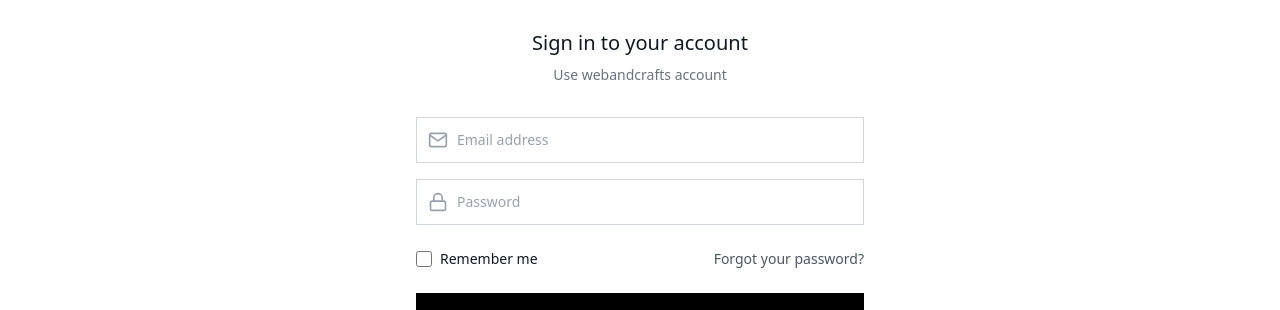
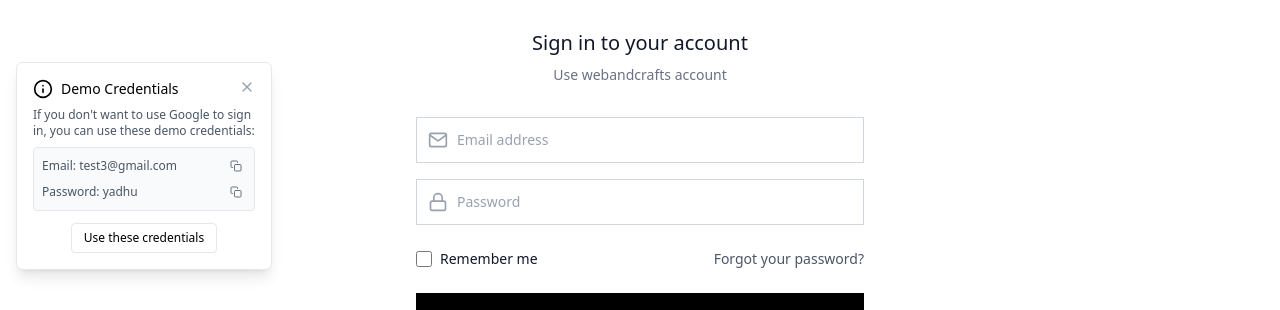
Before and after one commit to yadhukrishnapk/frontend-wacRooms, a React (Vite) app: page /signin in a window 1280 px wide. Shown: the part 234-544 px from the top of the page. Built offline with nearby package versions, Linux system fonts and the light colour scheme; no server answers.

Commit message:
Signin: Credetials tour

```diff
--- /dev/null
+++ b/src/componets/credentialsPopup/CredentialsTourPopUp.jsx
@@ -0,0 +1,165 @@
+import { useEffect, useState } from 'react';
+import { FiInfo, FiX, FiCopy, FiCheck } from 'react-icons/fi';
+
+const CredentialsTourPopup = ({ onClose, onUseCredentials }) => {
+  const [visible, setVisible] = useState(true);
+  const [isMobile, setIsMobile] = useState(window.innerWidth < 768);
+  const [copyStatus, setCopyStatus] = useState({
+    email: false,
+    password: false
+  });
+
+  const defaultCredentials = {
+    email: "test3@gmail.com",
+    password: "yadhu"
+  };
+
+  useEffect(() => {
+    const handleResize = () => {
+      setIsMobile(window.innerWidth < 768);
+    };
+
+    window.addEventListener('resize', handleResize);
+    return () => window.removeEventListener('resize', handleResize);
+  }, []);
+
+  useEffect(() => {
+    const timer = setTimeout(() => {
+      handleClose();
+    }, 10000);
+    return () => clearTimeout(timer);
+  }, []);
+
+  const handleClose = () => {
+    setVisible(false);
+    setTimeout(() => {
+      onClose && onClose();
+    }, 300);
+  };
+
+  const handleUseCredentials = () => {
+    onUseCredentials && onUseCredentials(defaultCredentials);
+    handleClose();
+  };
+
+  const handleCopyItem = (item, value) => {
+    navigator.clipboard.writeText(value).then(() => {
+      setCopyStatus(prev => ({ ...prev, [item]: true }));
+      setTimeout(() => {
+        setCopyStatus(prev => ({ ...prev, [item]: false }));
+      }, 2000);
+    });
+  };
+
+  if (!visible) return null;
+
+  // Mobile version of popup
+  if (isMobile) {
+    return (
+      <div className="fixed bottom-4 left-4 right-4 bg-white border border-gray-200 shadow-lg rounded-md p-4 z-50 animate-slideUp">
+        <div className="flex justify-between items-start">
+          <div className="flex items-center">
+            <FiInfo className="h-5 w-5 text-black mr-2" />
+            <h3 className="text-sm font-medium">Demo Credentials</h3>
+          </div>
+          <button
+            onClick={handleClose}
+            className="text-gray-400 hover:text-gray-600 transition-colors"
+            aria-label="Close"
+          >
+            <FiX className="h-4 w-4" />
+          </button>
+        </div>
+        <div className="mt-2 text-xs text-gray-600">
+          <p>If you don't want to use Google to sign in, you can use these demo credentials:</p>
+          <div className="mt-2 bg-gray-50 p-2 rounded border border-gray-200">
+            <div className="flex justify-between items-center mb-1">
+              <p><span className="font-medium">Email:</span> {defaultCredentials.email}</p>
+              <button
+                className="text-xs text-gray-500 hover:text-black transition-colors p-1"
+                onClick={() => handleCopyItem('email', defaultCredentials.email)}
+                aria-label="Copy email"
+              >
+                {copyStatus.email ? <FiCheck className="h-3 w-3 text-green-500" /> : <FiCopy className="h-3 w-3" />}
+              </button>
+            </div>
+            <div className="flex justify-between items-center">
+              <p><span className="font-medium">Password:</span> {defaultCredentials.password}</p>
+              <button
+                className="text-xs text-gray-500 hover:text-black transition-colors p-1"
+                onClick={() => handleCopyItem('password', defaultCredentials.password)}
+                aria-label="Copy password"
+              >
+                {copyStatus.password ? <FiCheck className="h-3 w-3 text-green-500" /> : <FiCopy className="h-3 w-3" />}
+              </button>
+            </div>
+          </div>
+          <div className="flex justify-center mt-2">
+            <button
+              className="text-xs text-black hover:text-gray-700 font-medium flex items-center border border-gray-200 px-3 py-1.5 rounded hover:bg-gray-50 transition-colors"
+              onClick={handleUseCredentials}
+            >
+              Use these credentials
+            </button>
+          </div>
+        </div>
+      </div>
+    );
+  }
+
+  // Desktop version of popup - positioned mid-left
+  return (
+    <div className="fixed left-4 top-1/2 transform -translate-y-1/2 md:w-64 w-60 bg-white border border-gray-200 shadow-lg rounded-md p-4 z-50 animate-fadeInLeft">
+      <div className="flex justify-between items-start">
+        <div className="flex items-center">
+          <FiInfo className="h-5 w-5 text-black mr-2" />
+          <h3 className="text-sm font-medium">Demo Credentials</h3>
+        </div>
+        <button
+          onClick={handleClose}
+          className="text-gray-400 hover:text-gray-600 transition-colors"
+          aria-label="Close"
+        >
+          <FiX className="h-4 w-4" />
+        </button>
+      </div>
+      <div className="mt-2 text-xs text-gray-600">
+        <p>If you don't want to use Google to sign in, you can use these demo credentials:</p>
+        <div className="mt-2 bg-gray-50 p-2 rounded border border-gray-200">
+          <div className="flex justify-between items-center mb-1.5">
+            <p><span className="font-medium">Email:</span> {defaultCredentials.email}</p>
+            <button
+              className="text-xs text-gray-500 hover:text-black transition-colors p-1"
+              onClick={() => handleCopyItem('email', defaultCredentials.email)}
+              aria-label="Copy email"
+              title="Copy email"
+            >
+              {copyStatus.email ? <FiCheck className="h-3 w-3 text-green-500" /> : <FiCopy className="h-3 w-3" />}
+            </button>
+          </div>
+          <div className="flex justify-between items-center">
+            <p><span className="font-medium">Password:</span> {defaultCredentials.password}</p>
+            <button
+              className="text-xs text-gray-500 hover:text-black transition-colors p-1"
+              onClick={() => handleCopyItem('password', defaultCredentials.password)}
+              aria-label="Copy password"
+              title="Copy password"
+            >
+              {copyStatus.password ? <FiCheck className="h-3 w-3 text-green-500" /> : <FiCopy className="h-3 w-3" />}
+            </button>
+          </div>
+        </div>
+        <div className="flex justify-center mt-3">
+          <button
+            className="text-xs text-black hover:text-gray-700 font-medium flex items-center border border-gray-200 px-3 py-1.5 rounded hover:bg-gray-50 transition-colors"
+            onClick={handleUseCredentials}
+          >
+            Use these credentials
+          </button>
+        </div>
+      </div>
+    </div>
+  );
+};
+
+export default CredentialsTourPopup;
--- a/src/pages/signin/Signin.jsx
+++ b/src/pages/signin/Signin.jsx
@@ -4,10 +4,12 @@ import { FiAlertCircle } from "react-icons/fi";
 import { useAuth } from "../../hooks/useAuth";
 import EmailAuth from "./EmailAuth";
 import GoogleAuth from "./GoogleAuth";
+import CredentialsTourPopup from "../../componets/credentialsPopup/CredentialsTourPopUp";
 
 const Signin = () => {
   const { user, login } = useAuth();
   const [error, setError] = useState("");
+  const [showCredentialTip, setShowCredentialTip] = useState(true);
   const navigate = useNavigate();
 
   useEffect(() => {
@@ -27,12 +29,15 @@ const Signin = () => {
     if (error) setError("");
   };
 
+  const handleUseCredentials = (credentials) => {
+    console.log("Using credentials:", credentials);
+  };
+
   if (user) return null;
 
   return (
-    <div className="min-h-screen bg-white flex items-center justify-center p-4">
+    <div className="min-h-screen bg-white flex items-center justify-center p-4 relative">
       <div className="max-w-md w-full space-y-8">
-        {/* Logo/Header */}
         <div className="text-center">
           <h1 className="font-bold text-2xl flex flex-wrap justify-center tracking-tight">
             <span className="text-black font-black">WAC</span>
@@ -43,7 +48,7 @@ const Signin = () => {
           </h2>
           <p className="mt-2 text-sm text-gray-500">Use webandcrafts account</p>
         </div>
-        {/* Error Message */}
+
         {error && (
           <div className="bg-red-50 border-l-4 border-red-500 p-4 mb-2">
             <div className="flex items-center">
@@ -53,7 +58,6 @@ const Signin = () => {
           </div>
         )}
 
-        {/* Email Authentication */}
         <div onClick={clearError}>
           <EmailAuth
             onLoginSuccess={handleLoginSuccess}
@@ -61,7 +65,6 @@ const Signin = () => {
           />
         </div>
 
-        {/* Divider */}
         <div className="relative">
           <div className="absolute inset-0 flex items-center">
             <div className="w-full border-t border-gray-300"></div>
@@ -73,7 +76,6 @@ const Signin = () => {
           </div>
         </div>
 
-        {/* Google Authentication */}
         <div onClick={clearError}>
           <GoogleAuth
             onLoginSuccess={handleLoginSuccess}
@@ -81,7 +83,6 @@ const Signin = () => {
           />
         </div>
 
-        {/* Footer */}
         <div className="text-center mt-8">
           <p className="text-xs text-gray-500">
             By signing in, you agree to our{" "}
@@ -95,6 +96,13 @@ const Signin = () => {
           </p>
         </div>
       </div>
+
+      {showCredentialTip && (
+        <CredentialsTourPopup
+          onClose={() => setShowCredentialTip(false)}
+          onUseCredentials={handleUseCredentials}
+        />
+      )}
     </div>
   );
 };
```
